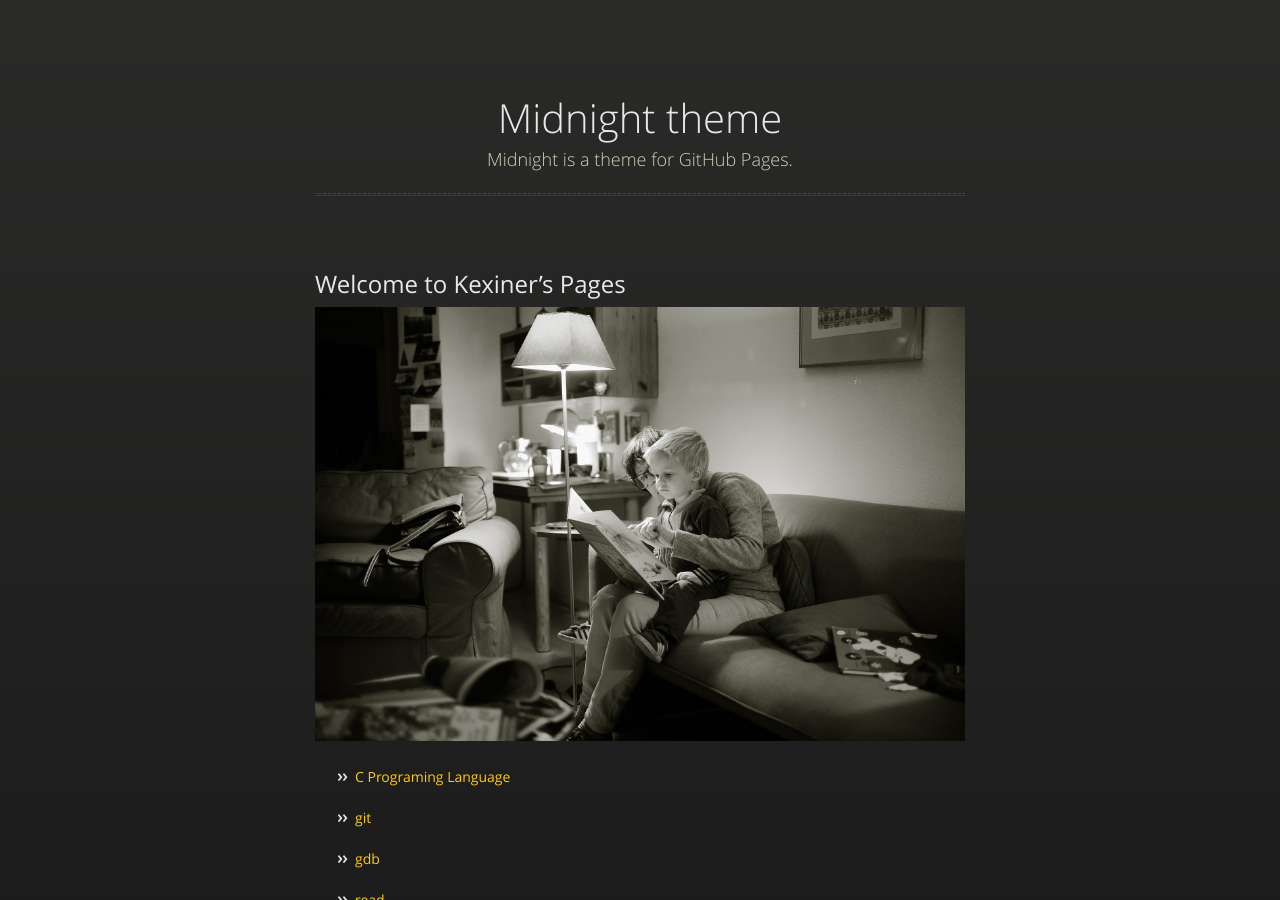
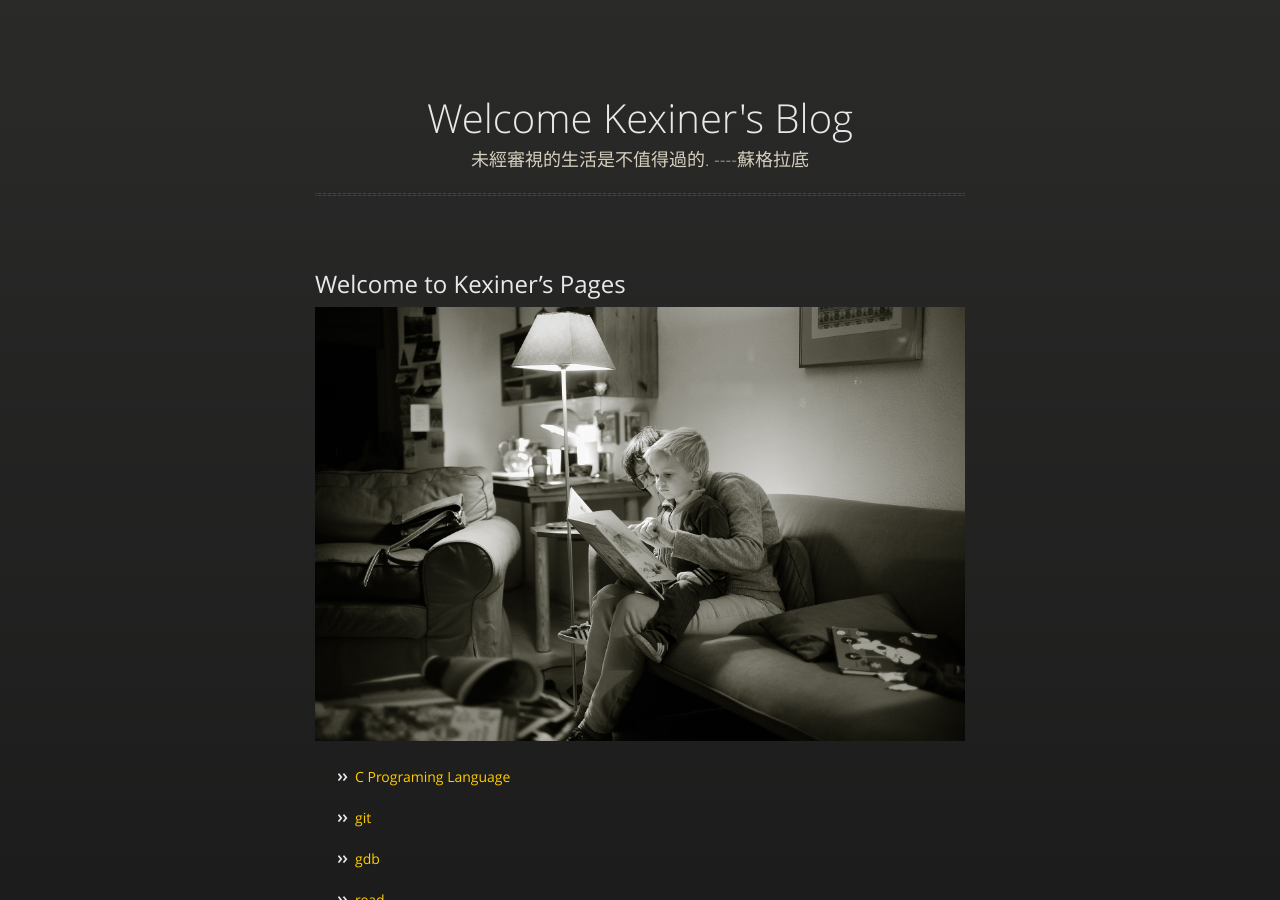
Before and after one commit to kexinerchen/kexinerchen.github.io, a Jekyll site: the page built from index.md, in a window 1280 px wide and 900 px high. Built offline with Jekyll 4.4.1, drawn with Linux system fonts in a browser that asks for light colours; our own code applies the rules of GitHub Pages for plain Markdown files.

Commit message:
Update _config.yml

```diff
--- a/_config.yml
+++ b/_config.yml
@@ -1,5 +1,5 @@
-title: Midnight theme
-description: Midnight is a theme for GitHub Pages.
+title: Welcome Kexiner's Blog
+description: 未經審視的生活是不值得過的.     ----蘇格拉底
 show_downloads: true
 google_analytics:
 theme: jekyll-theme-midnight
```
